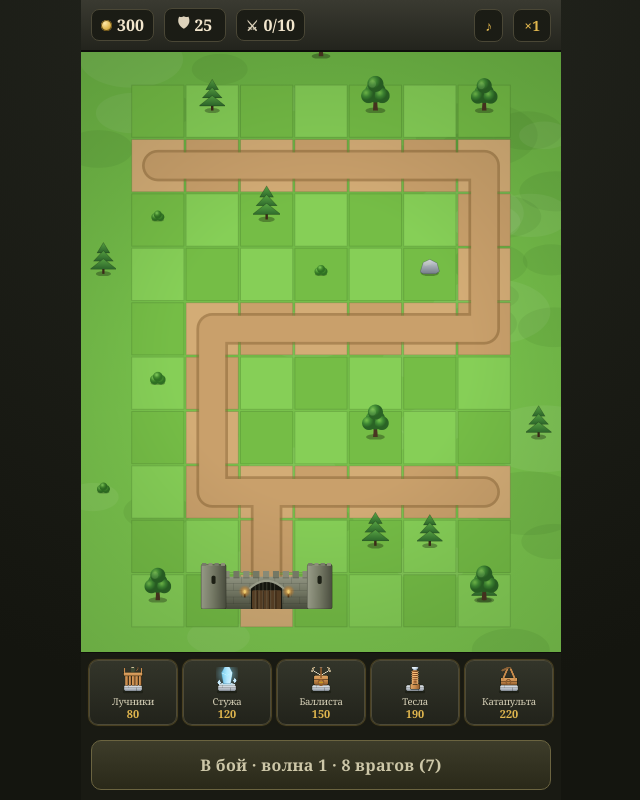
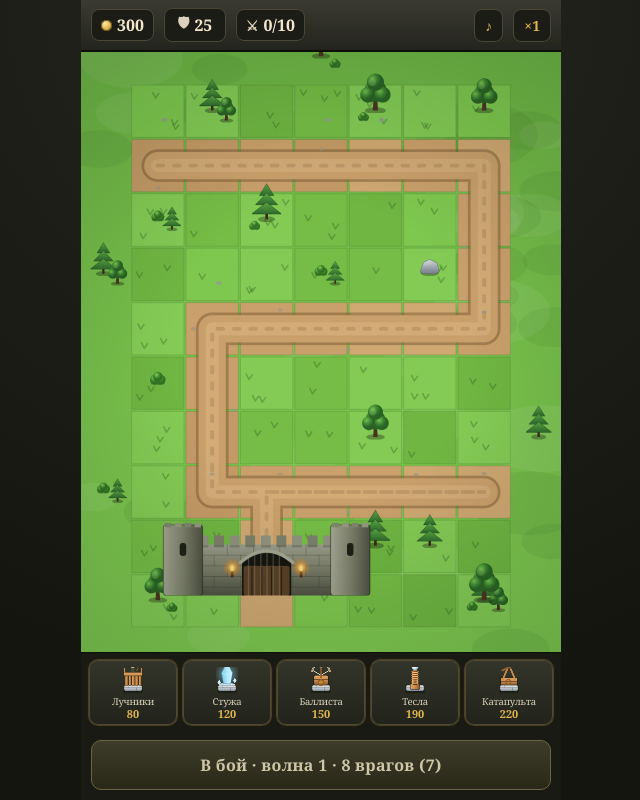
Before and after one commit to Kapitonych/ork-td, a plain HTML site: page index.html in a window 1280 px wide. Shown: the whole page, without its empty margins (319-959 px from the left). Drawn offline with Linux system fonts and the light colour scheme; animation ran at ten frames a second.

Commit message:
deploy 202611221829

```diff
--- a/index.html
+++ b/index.html
@@ -188,9 +188,9 @@
   </div>
 </div>
 
-<script src="sim.js?v=202611221823"></script>
-<script src="sprites.js?v=202611221823"></script>
-<script src="platform.js?v=202611221823"></script>
-<script src="view.js?v=202611221823"></script>
+<script src="sim.js?v=202611221829"></script>
+<script src="sprites.js?v=202611221829"></script>
+<script src="platform.js?v=202611221829"></script>
+<script src="view.js?v=202611221829"></script>
 </body>
 </html>
--- a/view.js
+++ b/view.js
@@ -84,15 +84,37 @@ function bake() {
     g.beginPath(); g.ellipse(px, py, rad, rad * 0.55, 0, 0, 6.283); g.fill();
   }
 
-  /* клетки */
+  /* клетки: 4 тона травы, кочки и камешки */
+  var toneG = ['#7ec84f', '#75bd46', '#83cb55', '#6fb642'];
+  var toneP = ['#c9a06b', '#c39a66', '#cfa872'];
   for (var c = 0; c < COLS; c++) for (var r = 0; r < ROWS; r++) {
     var key = c + ',' + r;
     var isPath = !!SIM.PATH_CELLS[key];
-    diamond(g, c, r, isPath ? (((c + r) % 2) ? '#d3ac76' : '#c9a06b')
-      : (((c + r) % 2) ? '#86cf57' : '#75bd46'), 'rgba(28,60,18,.16)');
+    var h1 = prand(c * 13.7 + r * 7.3 + 1);
+    var col = isPath ? toneP[Math.floor(h1 * 3) % 3] : toneG[Math.floor(h1 * 4) % 4];
+    diamond(g, c, r, col, 'rgba(28,60,18,.13)');
+    var p0 = iso(c * CELL, r * CELL);
+    if (!isPath) {
+      var tufts = 1 + Math.floor(prand(c * 3.3 + r * 9.1) * 3);
+      g.strokeStyle = 'rgba(44,90,26,.34)'; g.lineWidth = Math.max(1, U * 0.028);
+      for (var t1 = 0; t1 < tufts; t1++) {
+        var tx = p0.x + (0.15 + prand(c * 5.7 + t1 * 3.1 + r) * 0.7) * U;
+        var ty = p0.y + (0.2 + prand(r * 4.9 + t1 * 2.3 + c) * 0.66) * U;
+        g.beginPath();
+        g.moveTo(tx, ty); g.lineTo(tx - U * 0.05, ty - U * 0.1);
+        g.moveTo(tx, ty); g.lineTo(tx + U * 0.06, ty - U * 0.085);
+        g.stroke();
+      }
+      if (prand(c * 7.1 + r * 3.9) > 0.87) {
+        g.fillStyle = 'rgba(150,158,146,.75)';
+        g.beginPath();
+        g.ellipse(p0.x + U * 0.62, p0.y + U * 0.66, U * 0.06, U * 0.035, 0, 0, 6.283);
+        g.fill();
+      }
+    }
   }
 
-  /* тропа поверх клеток — мягкая лента */
+  /* тропа: обочина, полотно, светлая середина, колея */
   g.save();
   g.beginPath();
   var first = iso(SIM.PATH[0].x, SIM.PATH[0].y);
@@ -101,30 +123,56 @@ function bake() {
     var q = iso(SIM.PATH[k].x, SIM.PATH[k].y);
     g.lineTo(q.x, q.y);
   }
-  g.strokeStyle = 'rgba(140,104,58,.55)'; g.lineWidth = U * 0.58; g.stroke();
-  g.strokeStyle = '#c9a06b'; g.lineWidth = U * 0.48; g.stroke();
+  g.lineJoin = 'round'; g.lineCap = 'round';
+  g.strokeStyle = 'rgba(122,90,50,.5)'; g.lineWidth = U * 0.60; g.stroke();
+  g.strokeStyle = '#c9a06b'; g.lineWidth = U * 0.50; g.stroke();
+  g.strokeStyle = 'rgba(223,188,138,.40)'; g.lineWidth = U * 0.24; g.stroke();
+  g.setLineDash([U * 0.10, U * 0.20]);
+  g.strokeStyle = 'rgba(146,106,66,.30)'; g.lineWidth = U * 0.07; g.stroke();
+  g.setLineDash([]);
   g.restore();
 
-  /* декор по всей поляне (за пределами клеток — просто украшение) */
+  /* камешки вдоль обочины */
+  for (var sgi = 0; sgi < SIM.PATH.length - 1; sgi++) {
+    var A = SIM.PATH[sgi], B = SIM.PATH[sgi + 1];
+    var segLen = Math.hypot(B.x - A.x, B.y - A.y), steps = Math.max(1, Math.round(segLen / (CELL * 1.4)));
+    for (var st = 0; st < steps; st++) {
+      var t2 = st / steps, sd = prand(sgi * 5.1 + st * 2.7);
+      var gx = A.x + (B.x - A.x) * t2, gy = A.y + (B.y - A.y) * t2;
+      var sp2 = iso(gx, gy), off = (sd > 0.5 ? 1 : -1) * U * (0.3 + sd * 0.12);
+      if (prand(sgi * 3.3 + st) > 0.45) {
+        g.fillStyle = 'rgba(158,150,132,.7)';
+        g.beginPath();
+        g.ellipse(sp2.x + (B.y === A.y ? 0 : off), sp2.y + (B.y === A.y ? off : 0), U * 0.045, U * 0.03, 0, 0, 6.283);
+        g.fill();
+      }
+    }
+  }
+
+  /* декор-кластеры */
   var extra = [[1,0],[6,0],[0,2],[7,6],[0,9],[2,11],[6,9],[4,6],[3,3],[5,8],[1,11],[6,2],[-1,3],[8,4],[-1,7],[8,8],[3,-1],[4,12]];
   extra.forEach(function (d, idx) {
     if (SIM.PATH_CELLS[d[0] + ',' + d[1]]) return;
-    var p0 = iso((d[0] + 0.5) * CELL, (d[1] + 0.5) * CELL);
-    var sp0 = idx % 3 === 0 ? SPR.DECOR.pine : idx % 3 === 1 ? SPR.DECOR.oak : SPR.DECOR.bush;
-    SPR.put(g, sp0, p0.x, p0.y, idx % 3 === 2 ? 0.5 : 0.58);
+    var p1 = iso((d[0] + 0.5) * CELL, (d[1] + 0.5) * CELL);
+    var kinds = [SPR.DECOR.pine, SPR.DECOR.oak, SPR.DECOR.bush];
+    SPR.put(g, kinds[idx % 3], p1.x, p1.y, idx % 3 === 2 ? 0.5 : 0.58);
+    if (idx % 2 === 0) {
+      SPR.put(g, kinds[(idx + 1) % 3], p1.x + U * 0.26, p1.y + U * 0.18, 0.42);
+    }
   });
 
-  /* декор клеток */
+  /* декор клеток: одиночное дерево + куст рядом */
   SIM.DECOR.forEach(function (d, idx) {
     var p = iso((d[0] + 0.5) * CELL, (d[1] + 0.5) * CELL);
     var kind = idx % 4;
     var spr = kind === 0 ? SPR.DECOR.oak : kind === 1 ? SPR.DECOR.pine : kind === 2 ? SPR.DECOR.rock : SPR.DECOR.bush;
-    SPR.put(g, spr, p.x, p.y, kind < 2 ? 0.62 : 0.6);
+    SPR.put(g, spr, p.x, p.y, kind < 2 ? 0.66 : 0.6);
+    if (kind < 2) SPR.put(g, SPR.DECOR.bush, p.x - U * 0.22, p.y + U * 0.16, 0.42);
   });
 
   /* замок у конца тропы */
   var end = iso(SIM.PATH[SIM.PATH.length - 1].x, SIM.PATH[SIM.PATH.length - 1].y);
-  SPR.put(g, SPR.CASTLE, end.x, end.y + U * 0.55, 0.52);
+  SPR.put(g, SPR.CASTLE, end.x, end.y + U * 0.30, 0.82);
 
   /* виньетка */
   var vg = g.createRadialGradient(VW / 2, VH * 0.5, VH * 0.25, VW / 2, VH * 0.5, VH * 0.75);
```
